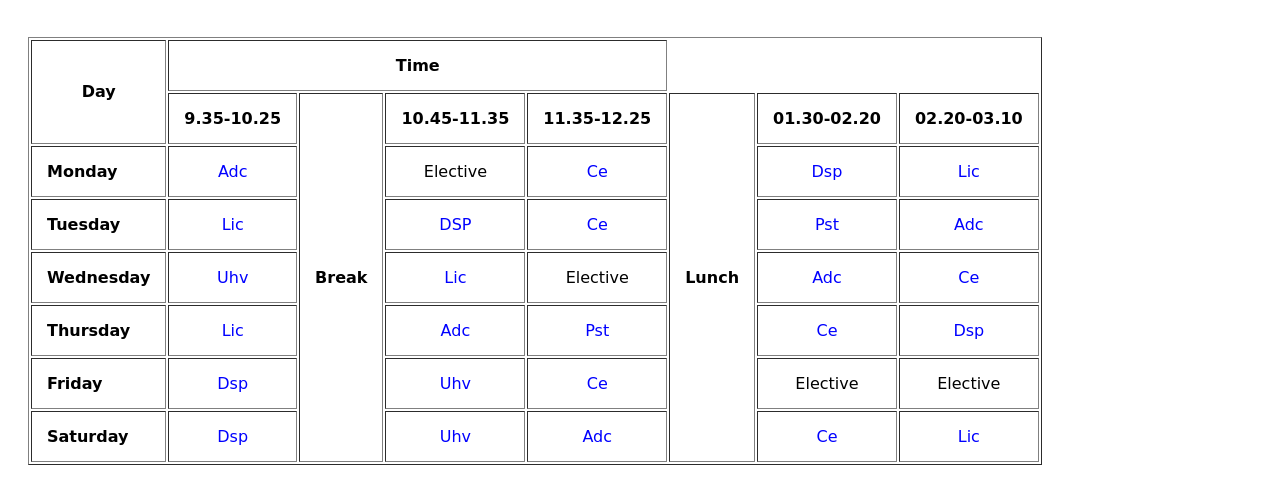
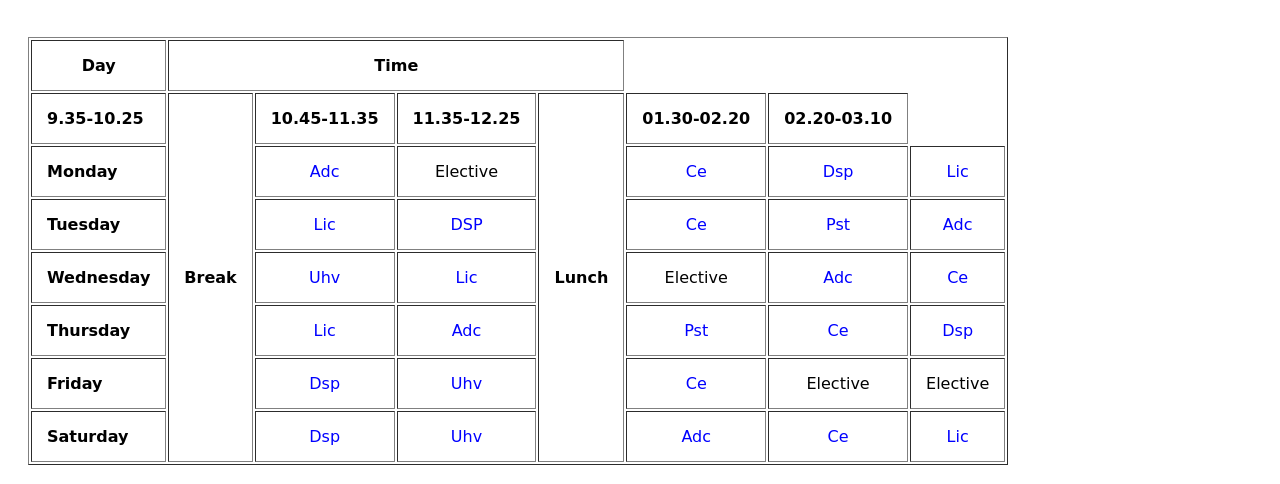
Before and after one commit to NithishSubramanian/time-table, a plain HTML site: page index.html in a window 1280 px wide. Shown: the part 110-594 px from the top of the page. Drawn offline with Linux system fonts and the light colour scheme.

Commit message:
Update index.html

```diff
--- a/index.html
+++ b/index.html
@@ -13,7 +13,7 @@
         <div class="body">
             <table border="1" cellpadding="15">
                 <tr>
-                    <td rowspan="2" style="text-align: center;"><b>Day</b></td>
+                    <td rowspan="1" style="text-align: center;"><b>Day</b></td>
                     <td colspan="4" style="text-align: center;"><b>Time</b></td>
                 </tr>
                 <tr>
```
